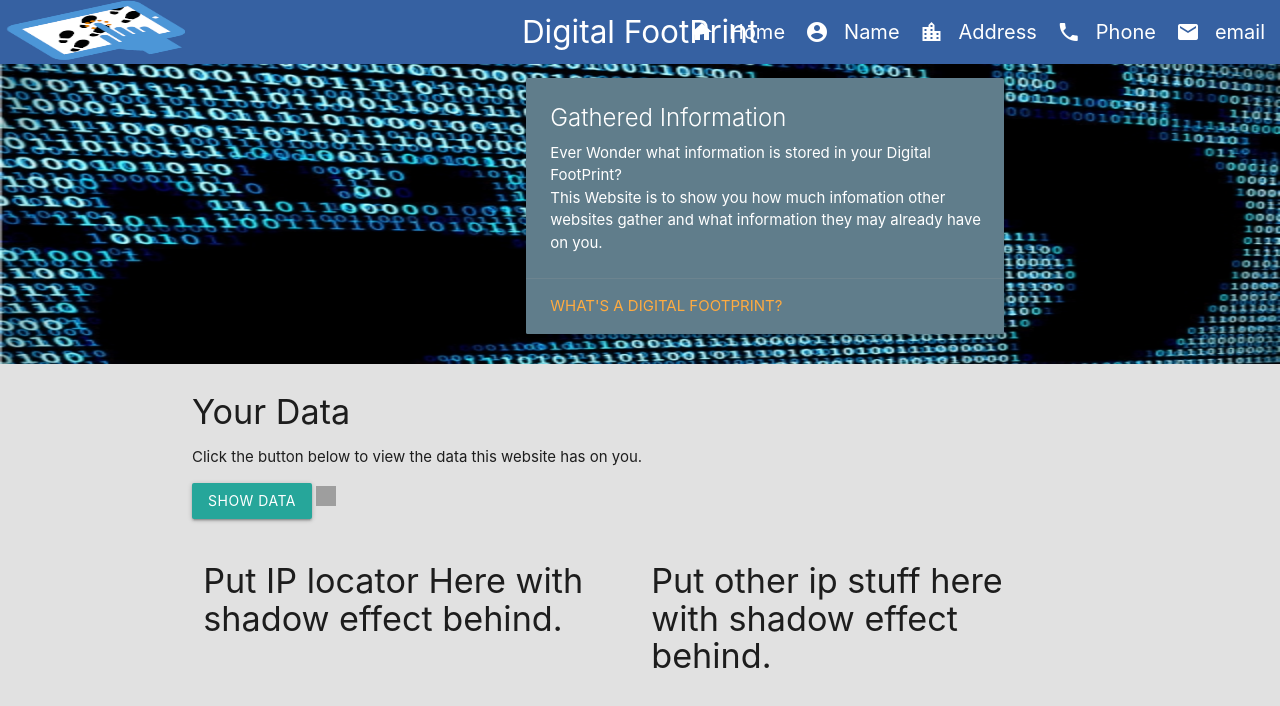
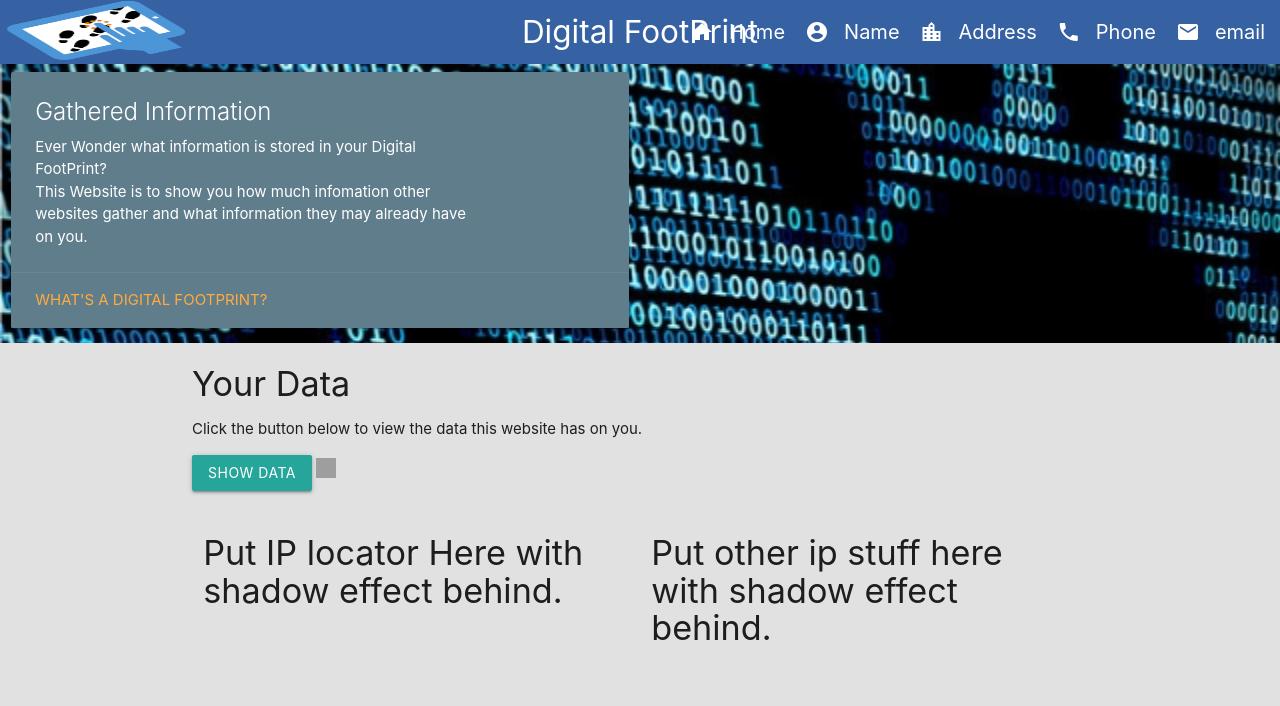
Before and after one commit to Isai-Ramirez/Project1, a plain HTML site: page index.html in a window 1280 px wide. Drawn offline with nearby package versions, Linux system fonts and the light colour scheme; no server answers; grey boxes are pictures that could not be loaded.

Commit message:
add assets/css/style.css index.html

```diff
--- a/assets/css/style.css
+++ b/assets/css/style.css
@@ -32,14 +32,19 @@ ul li a
     width: 100%;
     height: 300px;
 }
+#card{
+    background-image: url(../images/digitalfootprint_homepage_background.jpg);
+    background-size: 100%;
 
-#homeCard
+}
+
+/* #homeCard
 {
-    position: absolute;
-    top: 70px;
-    left: 515px;
+    position: relative;
+    left: 25%;
     width: 500px;
-}
+
+} */
 
 #nameCard
 {
@@ -77,6 +82,8 @@ ul li a
     float: right;
 }
 @media screen and (max-width: 768px){
-
+#homeCard{
+    position: absolute;
+}
 
 }
--- a/index.html
+++ b/index.html
@@ -42,11 +42,10 @@
     </nav>
 
     <!-- top half card + model + background image -->
+    <div class="container-fluid" id="card">
         <div class="row">
-        <img id="homepageBackground" src="assets/images/digitalfootprint_homepage_background.jpg" alt="background">
-        <div class="container">
-            <div class="col s12 m6" id="homeCard">
-                <div class="card blue-grey">
+            <div class="col s12 m6">
+                <div class="card blue-grey" id="homeCard">
                     <div class="card-content white-text">
                         <span class="card-title">Gathered Information</span>
                         <p>Ever Wonder what information is stored in your Digital FootPrint?</p>
```
Lines whose indentation alone changed are shown as unchanged.
